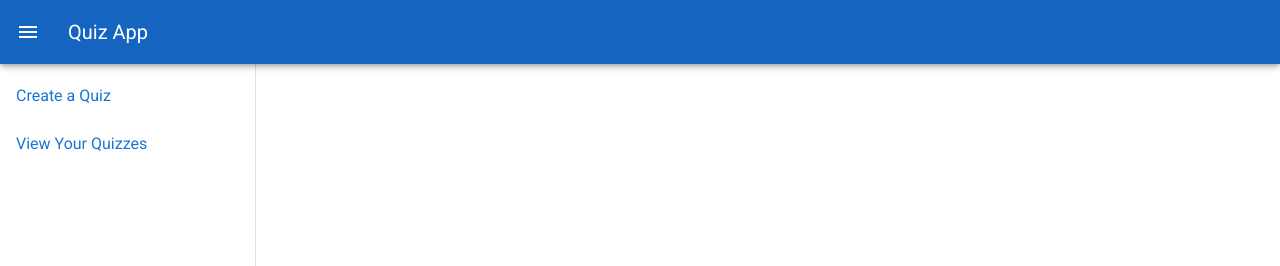
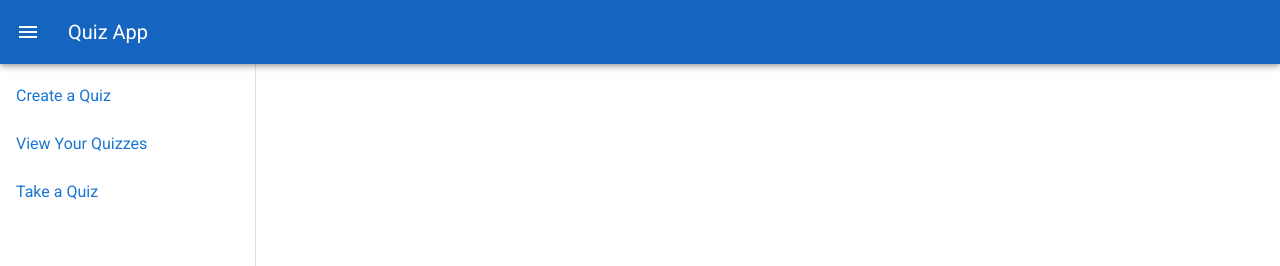
Before and after one commit to ahumphries102/Quiz, a Vue app: page /#/login in a window 1280 px wide. Shown: the top 266 px of the page. Built offline with nearby package versions, Linux system fonts and the light colour scheme.

Commit message:
I think we have a winner

```diff
--- a/src/components/nav.vue
+++ b/src/components/nav.vue
@@ -32,8 +32,8 @@
     data: () => ({
         drawer:null,
         routes:{
-            listName:['Create a Quiz', 'View Your Quizzes'],
-            nameOfRoute:['creatingquiz','viewquiz']
+            listName:['Create a Quiz', 'View Your Quizzes', 'Take a Quiz'],
+            nameOfRoute:['creatingquiz','viewquiz','takequiz']
         }
     }),
     methods:{
```
